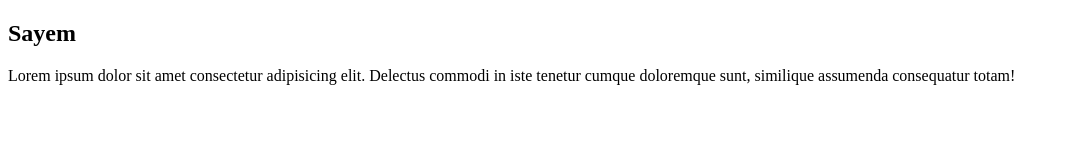
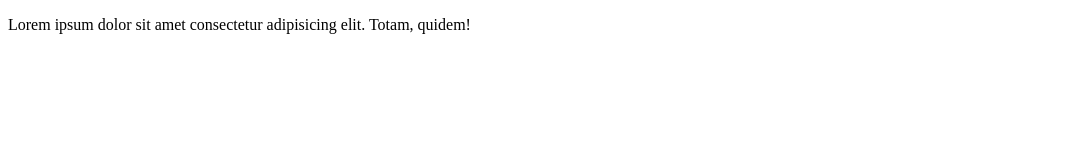
Before and after one commit to sayem1008/Practice, a plain HTML site: page index.html in a window 1280 px wide. Shown: the whole page, without its empty margins (0-1068 px from the left). Drawn offline with Linux system fonts and the light colour scheme.

Commit message:
ptag added

```diff
--- a/index.html
+++ b/index.html
@@ -6,7 +6,6 @@
     <title>Document</title>
 </head>
 <body>
-    <h2>Sayem</h2>
-    <p> Lorem ipsum dolor sit amet consectetur adipisicing elit. Delectus commodi in iste tenetur cumque doloremque sunt, similique assumenda consequatur totam!</p>
+    <p>Lorem ipsum dolor sit amet consectetur adipisicing elit. Totam, quidem!</p>
 </body>
 </html>
```
